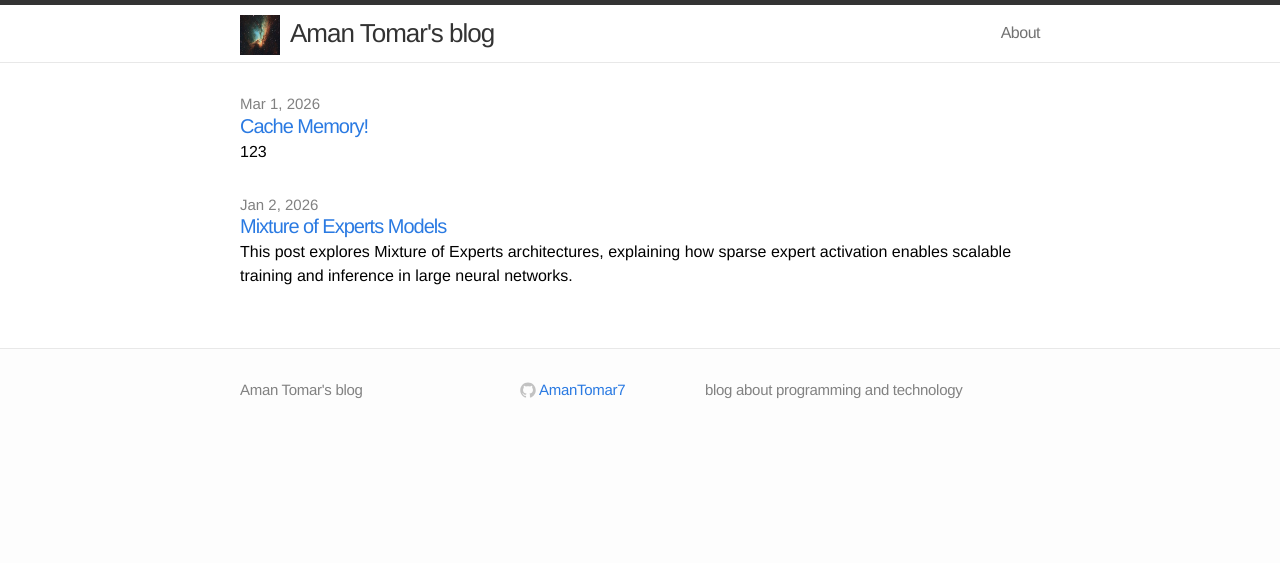
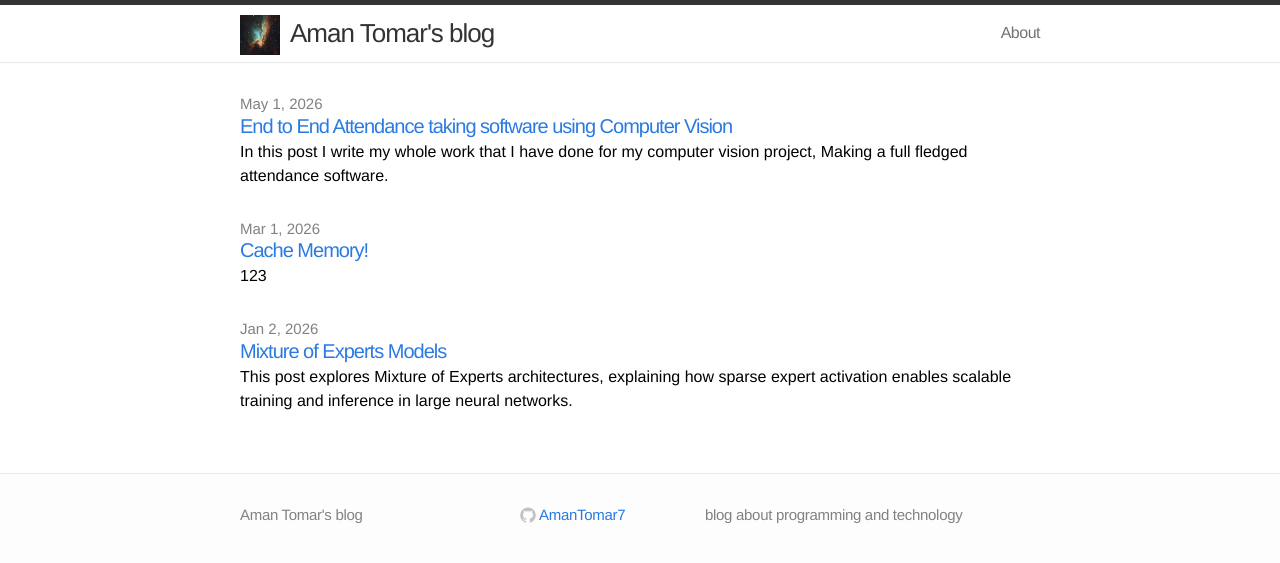
Before and after one commit to Amantomar7/AmanTomar7.github.io, a Jekyll site: the page built from index.html, in a window 1280 px wide. Shown: the top 563 px of the page. Built offline with Jekyll 4.4.1, drawn with Linux system fonts in a browser that asks for light colours.

Commit message:
Added new blog post for CV project

```diff
--- a/_posts/2026-01-03-MOE.markdown
+++ b/_posts/2026-01-03-MOE.markdown
@@ -6,4 +6,4 @@ excerpt: "This post explores Mixture of Experts architectures, explaining how sp
 date:   2026-01-02 22:00:00
 ---
 
-Add about blog here.
+MOE models are the way for cost effective large models,
--- /dev/null
+++ b/_posts/2026-04-01-ETE-Attendace-Software-for-computer-vision-project.markdown
@@ -0,0 +1,20 @@
+---
+layout: post
+comments: true
+title:  "End to End Attendance taking software using Computer Vision"
+excerpt: "In this post I write my whole work that I have done for my computer vision project, Making a full fledged attendance software."
+date:   2026-05-01 22:00:00
+---
+
+### Introduction
+In this post We will go through the complete process of me making the end to end attendance taking software, Using applications of computer vision for my computer vision course. I will go over everything I have done systematically by defining everything and also code snippets that I have used.
+
+You can also the code here at [github][git-hub].
+
+### How the application will look like:(Design Process)
+
+
+
+
+
+[git-hub]: https://github.com
```
